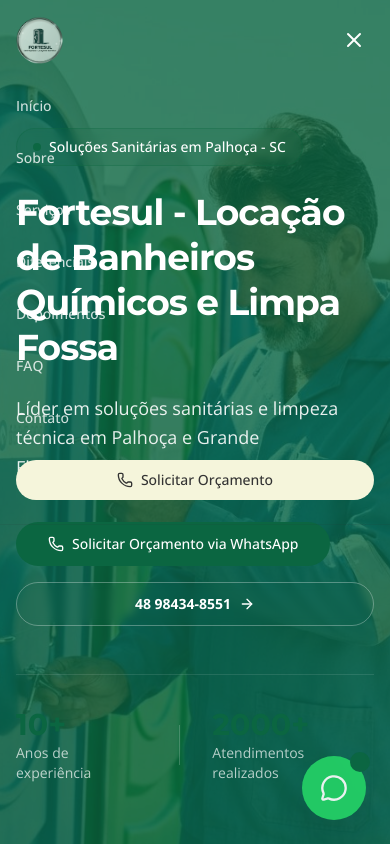
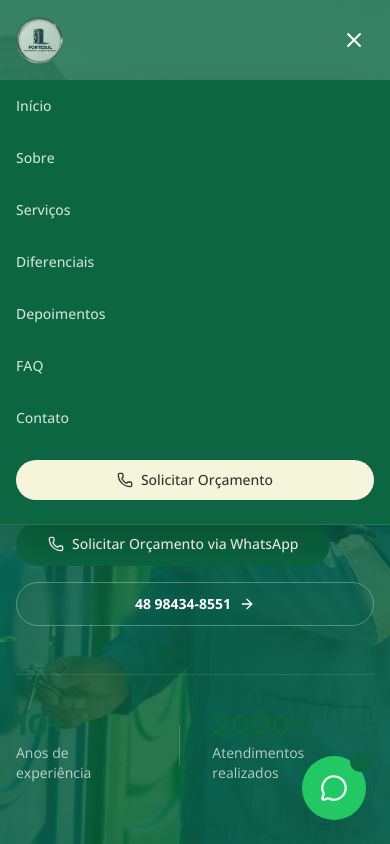
Before and after one commit to maringamapas/fortesul-desentupidora-paleta-cliente, a Next.js app: page / in a window 390 px wide. Both pictures are taken after a click on the button "Abrir menu". Shown: the top 844 px of the page. Built offline with nearby package versions, Linux system fonts and the light colour scheme.

Commit message:
style: set solid green background for mobile menu
Apply solid green (#0A6847) background to mobile menu, remove dynamic gradient.

Co-authored-by: CHL <229381294+maringamapas@users.noreply.github.com>

```diff
--- a/components/header.tsx
+++ b/components/header.tsx
@@ -169,13 +169,13 @@ export function Header() {
       </div>
 
       {isOpen && (
-        <div className={`${getHeaderClasses()} lg:hidden animate-slide-up`} id="mobile-menu">
-          <nav className={`flex flex-col px-4 pb-6 border-b ${scrolled && !["sobre", "diferenciais"].includes(currentSection) ? "border-primary-foreground/10" : "border-foreground/10"}`} role="navigation" aria-label="Menu principal mobile">
+        <div className="bg-primary shadow-2xl lg:hidden animate-slide-up" id="mobile-menu">
+          <nav className="flex flex-col px-4 pb-6 border-b border-primary-foreground/10" role="navigation" aria-label="Menu principal mobile">
             {navLinks.map((link, index) => (
               <a
                 key={link.href}
                 href={link.href}
-                className={`py-4 text-sm font-medium transition-all duration-300 ${getTextClasses()} ${getHoverClasses()} hover:pl-2`}
+                className="py-4 text-sm font-medium text-primary-foreground/80 transition-all duration-300 hover:text-secondary hover:pl-2"
                 onClick={() => setIsOpen(false)}
                 style={{ animationDelay: `${index * 0.05}s` }}
               >
@@ -188,7 +188,7 @@ export function Header() {
               rel="noopener noreferrer"
               className="mt-4"
             >
-              <Button className={`w-full gap-2 ${getButtonClasses()} hover:opacity-90 focus-visible:ring-2 focus-visible:ring-offset-2`}>
+              <Button className="w-full gap-2 bg-secondary text-foreground hover:bg-secondary/90 focus-visible:ring-2 focus-visible:ring-offset-2">
                 <Phone className="h-4 w-4" />
                 {SITE_CONFIG.nav.ctaText}
               </Button>
```
